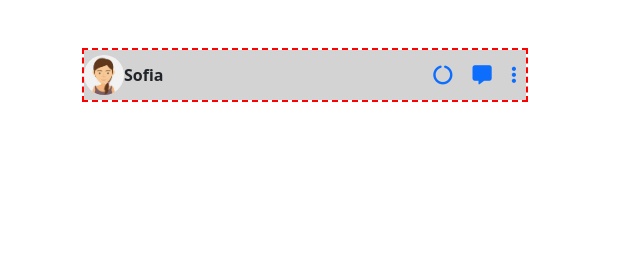
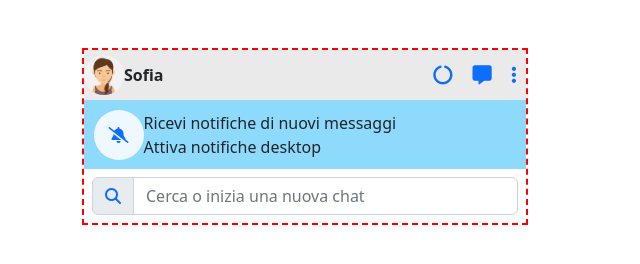
Before and after one commit to DanieleMarino70/vue-boolzapp, a plain HTML site: page index.html in a window 1280 px wide. Shown: the whole page, without its empty margins (0-640 px from the left). Drawn offline with nearby package versions, Linux system fonts and the light colour scheme.

Commit message:
add: notifications & search-bar css

```diff
--- a/css/style.css
+++ b/css/style.css
@@ -28,6 +28,12 @@ main{
 	border-radius: 50%;
 }
 
+.circle-img.notification {
+	width: 50px;
+	height: 50px;
+	background-color: aliceblue;
+}
+
 
 
 
@@ -36,10 +42,15 @@ main{
 
 .logged-user{
 	min-height: 50px;
-	background-color: lightgray;
+	background-color: #eaeaea;
 }
 
 .logged-user-commands > *{
 	padding: 0 10px;
 	font-size: 1.2rem;
 }
+
+.notifications{
+	background-color: #8edafc;
+	padding: 0.6rem;
+}
--- a/index.html
+++ b/index.html
@@ -41,6 +41,8 @@
 			<aside>
 				<!-- aside header che contiene la prima (userlogged), la seconda(notifications) e la terza barra(search includes) -->
 				<div class="aside-header debug">
+
+					<!-- prima barra logged-user -->
 					<div class="logged-user d-flex justify-content-between">
 						<div class="logged-user-info d-flex align-items-center">
 							<div class="circle-img">
@@ -56,6 +58,30 @@
 						</div>
 					</div>
 
+					<!-- seconda barra notifications -->
+					<div class="notifications d-flex align-items-center">
+						<div class="circle-img notification d-flex align-items-center justify-content-center">
+							<a href=""><i class="fa-solid fa-bell-slash"></i></a>
+						</div>
+						<div class="notifications-text d-flex flex-column">
+							<div>Ricevi notifiche di nuovi messaggi</div>
+							<div>Attiva notifiche desktop</div>
+						</div>
+
+					</div>
+
+
+					<!-- terza barra search bar (includes)-->
+					<div class="search-bar">
+						<div class="input-group flex-nowrap p-2">
+							<span class="input-group-text" id="addon-wrapping"><a href=""><i class="fa-solid fa-magnifying-glass"></i></a></span>
+							<input type="text" class="form-control" placeholder="Cerca o inizia una nuova chat" aria-label="Search"
+								aria-describedby="addon-wrapping">
+						</div>
+					</div>
+
+
+
 				</div>
 			</aside>
 
```
